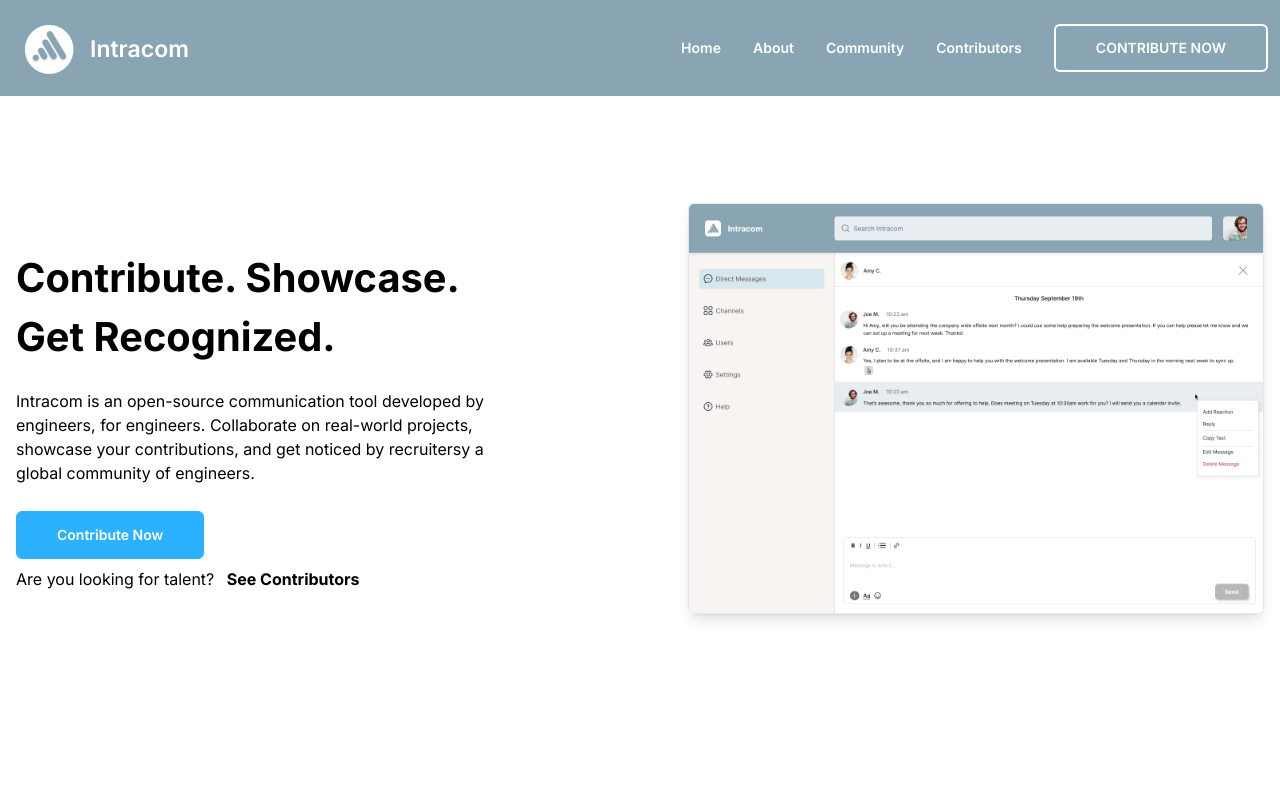
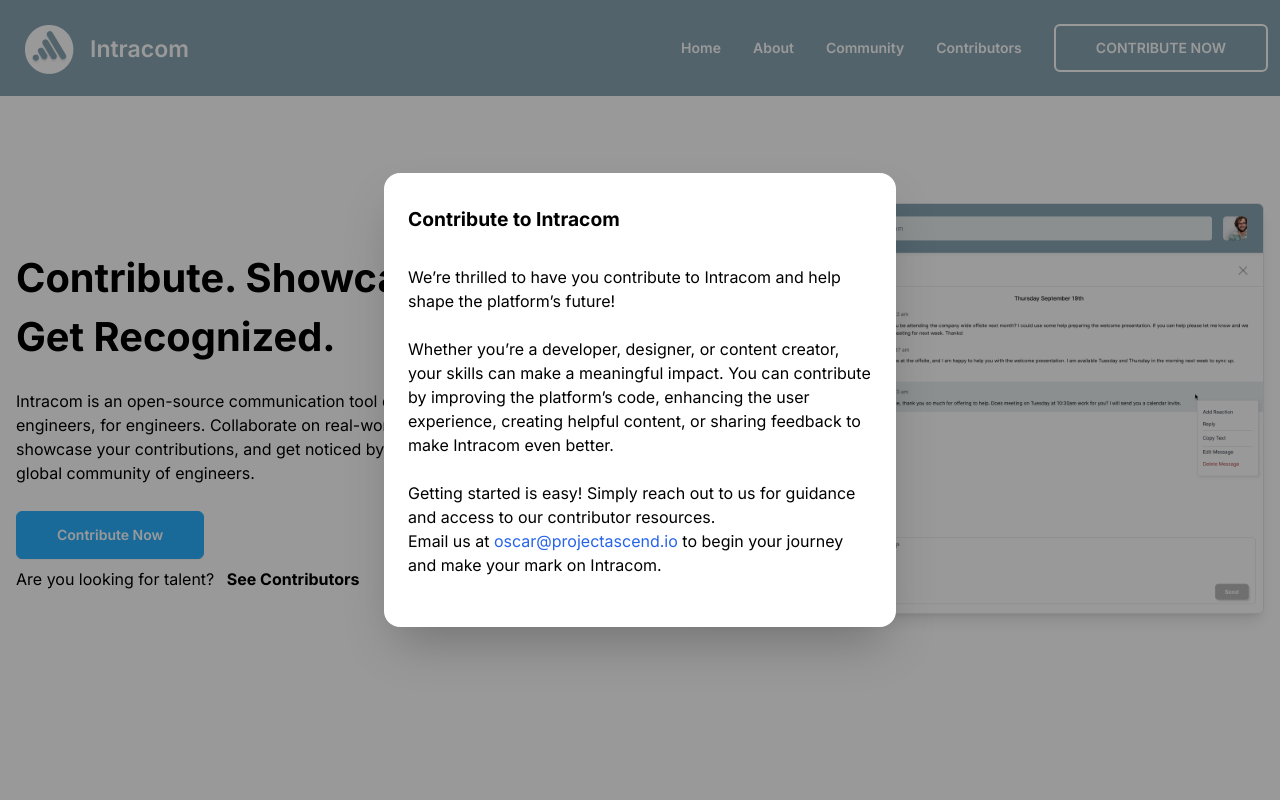
Before and after one commit to project-ascend-io/intracom-webapp, a Next.js app: page / in a window 1280 px wide. Both pictures are taken after a click on the button "Contribute Now". Shown: the top 800 px of the page. Built offline with nearby package versions, Linux system fonts and the light colour scheme; no server answers.

Commit message:
feat(PAP-243): create contribute modal v1

```diff
--- a/src/app/(public)/page.tsx
+++ b/src/app/(public)/page.tsx
@@ -1,25 +1,11 @@
 'use client';
 import React from 'react';
-import Image from 'next/image';
 import HeroSection from '@/page-components/HeroSection';
 import FeatureSection from '@/page-components/FeatureSection';
 import CommunitySection from '@/page-components/CommunitySection';
 import ContributorSection from '@/page-components/ContributorSection';
 import PageContainer from '@/page-components/PageContainer';
-// import backgroundImage from '@/assets/hero-8.png';
-
-// const HeroBackground = () => {
-//   return (
-//     <Image
-//       alt="Hero Primary Color"
-//       src={backgroundImage}
-//       placeholder="blur"
-//       fill
-//       style={{
-//         objectFit: 'cover',
-//       }} />
-//   )
-// }
+import ContributeModal from '@/components/ContributeModal';
 
 const HomePage = () => {
   return (
@@ -33,6 +19,7 @@ const HomePage = () => {
         <div className="divider divider-primary mb-12"></div>
         <CommunitySection />
         <ContributorSection />
+        <ContributeModal />
       </PageContainer >
     </>
   );
--- a/src/app/actions.ts
+++ b/src/app/actions.ts
@@ -65,7 +65,6 @@ export async function fetchExpressJsContributors(): Promise<GithubContributor[]>
 export async function fetchDesignerContributors(): Promise<GithubContributor[]> {
 	return new Promise((resolve) => {
 		resolve([{
-
 			login: 'kaitlynmatousek',
 			id: 111,
 			node_id: '',
--- a/src/app/globals.css
+++ b/src/app/globals.css
@@ -118,9 +118,4 @@
   .text-balance {
     text-wrap: balance;
   }
-
-  .primary-filter {
-    /* @ignore */
-    filter: brightness(0) saturate(100%) invert(98%) sepia(93%) saturate(1255%) hue - rotate(171deg) brightness(74%) contrast(85%)
-  }
 }
--- /dev/null
+++ b/src/components/ContributeModal.tsx
@@ -0,0 +1,31 @@
+
+const ContributeModal = () => {
+  return (
+    <>
+      <dialog id="contribute-modal" className="modal">
+        <div className="modal-box">
+          <h3 className="font-bold text-lg mt-2 mb-4">Contribute to Intracom</h3>
+          <p className="py-4">We’re thrilled to have you contribute to Intracom and help shape the platform’s future!
+            <br />
+            <br />
+            Whether you’re a developer, designer, or content creator, your skills can make a meaningful impact. You can contribute by improving the platform’s code, enhancing the user experience, creating helpful content, or sharing feedback to make Intracom even better.
+            <br />
+            <br />
+            Getting started is easy! Simply reach out to us for guidance and access to our contributor resources.
+            <br />
+            Email us at <a className="text-blue-600" href="mailto:oscar@projectascend.io">oscar@projectascend.io</a> to begin your journey and make your mark on Intracom.
+          </p>
+        </div>
+        <form method="dialog" className="modal-backdrop">
+          <button>close</button>
+        </form>
+      </dialog>
+    </>
+  )
+}
+
+export const openContributeModal = () => {
+  document.getElementById('contribute-modal').showModal();
+}
+
+export default ContributeModal;
--- a/src/page-components/CommunitySection.tsx
+++ b/src/page-components/CommunitySection.tsx
@@ -1,5 +1,6 @@
 import Image from 'next/image';
 import community_image from "@/assets/dalle-global-community.webp"
+import { openContributeModal } from '@/components/ContributeModal';
 
 const CommunitySection = () => {
   return (
@@ -11,7 +12,7 @@ const CommunitySection = () => {
             Intracom is powered by engineers aim to collaboration, innovation, and building careers. Every contribution not only shapes the future of team communication but also showcases the talent and expertise of its creators.
           </p>
           <div className="w-full text-center">
-            <button className="btn btn-info mt-4 rounded-md border-2 px-10 uppercase text-white w-max">
+            <button onClick={openContributeModal} className="btn btn-info mt-4 rounded-md border-2 px-10 uppercase text-white w-max">
               Contribute Now
             </button>
           </div>
--- a/src/page-components/ContributorSection.tsx
+++ b/src/page-components/ContributorSection.tsx
@@ -1,7 +1,8 @@
 import GithubAvatar, { GithubAvatarProps } from "@/components/GithubAvatar";
-import { fetchAllContributors, fetchNextJsContributors, fetchElectronJsContributors, fetchExpressJsContributors } from "@/app/actions";
+import { fetchAllContributors } from "@/app/actions";
 import { useEffect, useState } from "react";
 import { GithubContributor } from "@/app/actions";
+import { openContributeModal } from "@/components/ContributeModal";
 
 const ContributorSection = () => {
   const [contributors, setContributors] = useState<GithubAvatarProps[]>([]);
@@ -49,7 +50,7 @@ const ContributorSection = () => {
             ))}
           </div>
           <p className="font-sm">
-            Are you an engineer? <a className="text-info" href='/organization'>Learn how to contribute</a>
+            Are you an engineer? <a className="text-info" onClick={openContributeModal}>Learn how to contribute</a>
           </p>
         </div>
       </div>
--- a/src/page-components/CtaSection.tsx
+++ b/src/page-components/CtaSection.tsx
@@ -1,3 +1,6 @@
+'use client'
+import { openContributeModal } from "@/components/ContributeModal"
+
 const CtaSection = () => {
   return (
     <>
@@ -6,7 +9,11 @@ const CtaSection = () => {
         <p className="w-[80%] m-auto">
           Whether you’re an engineer eager to showcase your skills or a recruiter searching for proven talent, Intracom is the platform where contributions drive connections and careers.
         </p>
-        <button className="btn btn-success rounded-md border-2 px-10 uppercase my-6 text-primary-900">Contribute Now</button>
+        <button
+          onClick={openContributeModal}
+          className="btn btn-success rounded-md border-2 px-10 uppercase my-6 text-primary-900">
+          Contribute Now
+        </button>
         <span>
           <p>Are you looking for talent? <a href="/#contributors" className="ml-2 font-bold text-success">See Contributors</a></p>
         </span>
--- a/src/page-components/HeroSection.tsx
+++ b/src/page-components/HeroSection.tsx
@@ -1,8 +1,10 @@
 import EmailInput from '@/components/EmailInput';
 import Image from "next/image"
 import reaction_image from '@/assets/intracom-reaction.png'
+import { openContributeModal } from '@/components/ContributeModal';
 
 const HeroSection = () => {
+
   return (
     <>
       <section className='container m-auto hero min-h-screen bg-base-200 pb-[175px] '>
@@ -14,7 +16,11 @@ const HeroSection = () => {
                 <p>
                   Intracom is an open-source communication tool developed by engineers, for engineers. Collaborate on real-world projects, showcase your contributions, and get noticed by recruitersy a global community of engineers.
                 </p>
-                <button className="btn btn-info text-white rounded-md px-10 mb-2 mt-4">Contribute Now</button>
+                <button
+                  onClick={openContributeModal}
+                  className="btn btn-info text-white rounded-md px-10 mb-2 mt-4">
+                  Contribute Now
+                </button>
                 <br />
                 <span>
                   Are you looking for talent? <a className="text-primay-900 font-bold ml-2" href='/#contributors'>See Contributors</a>
```
